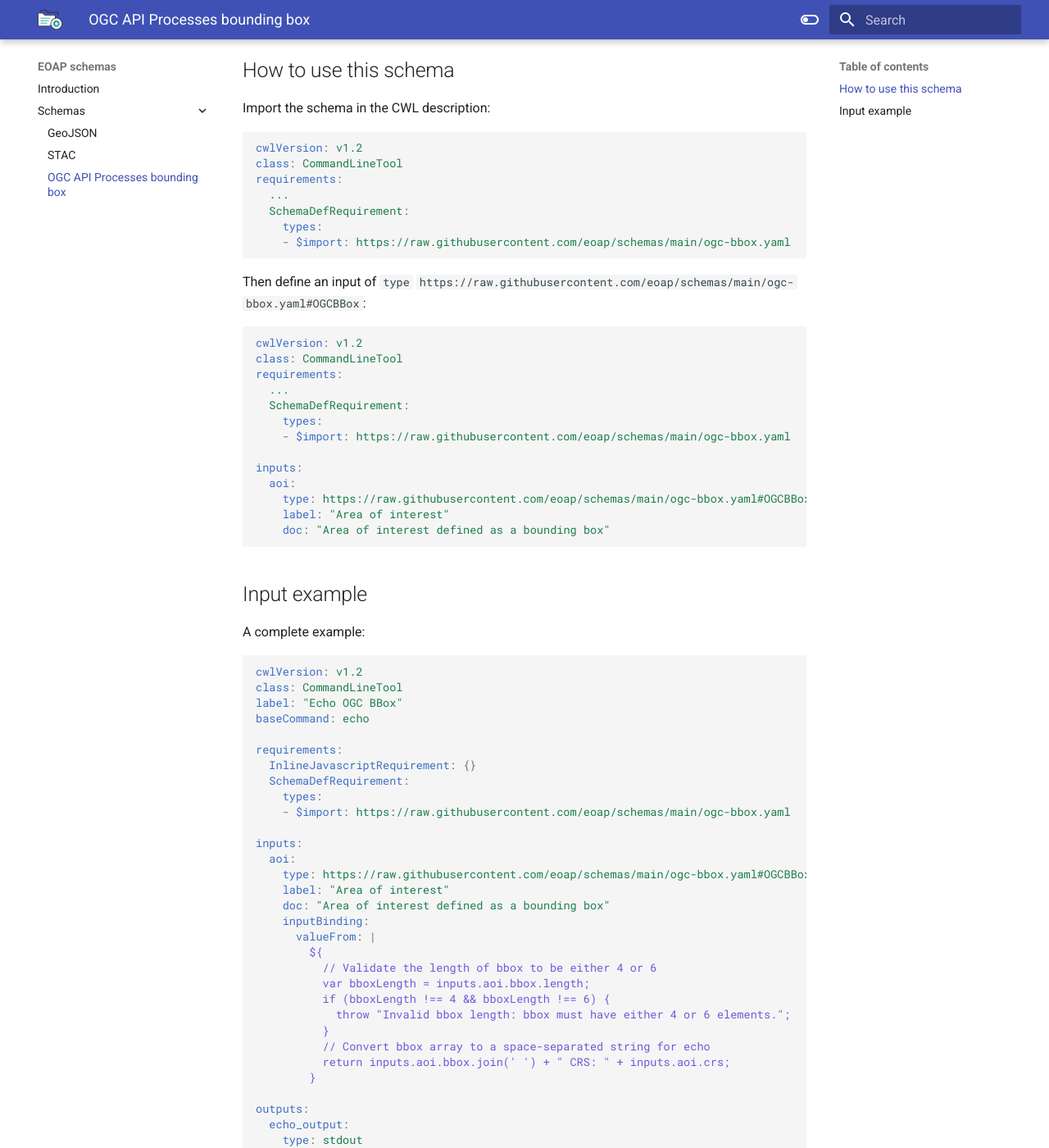
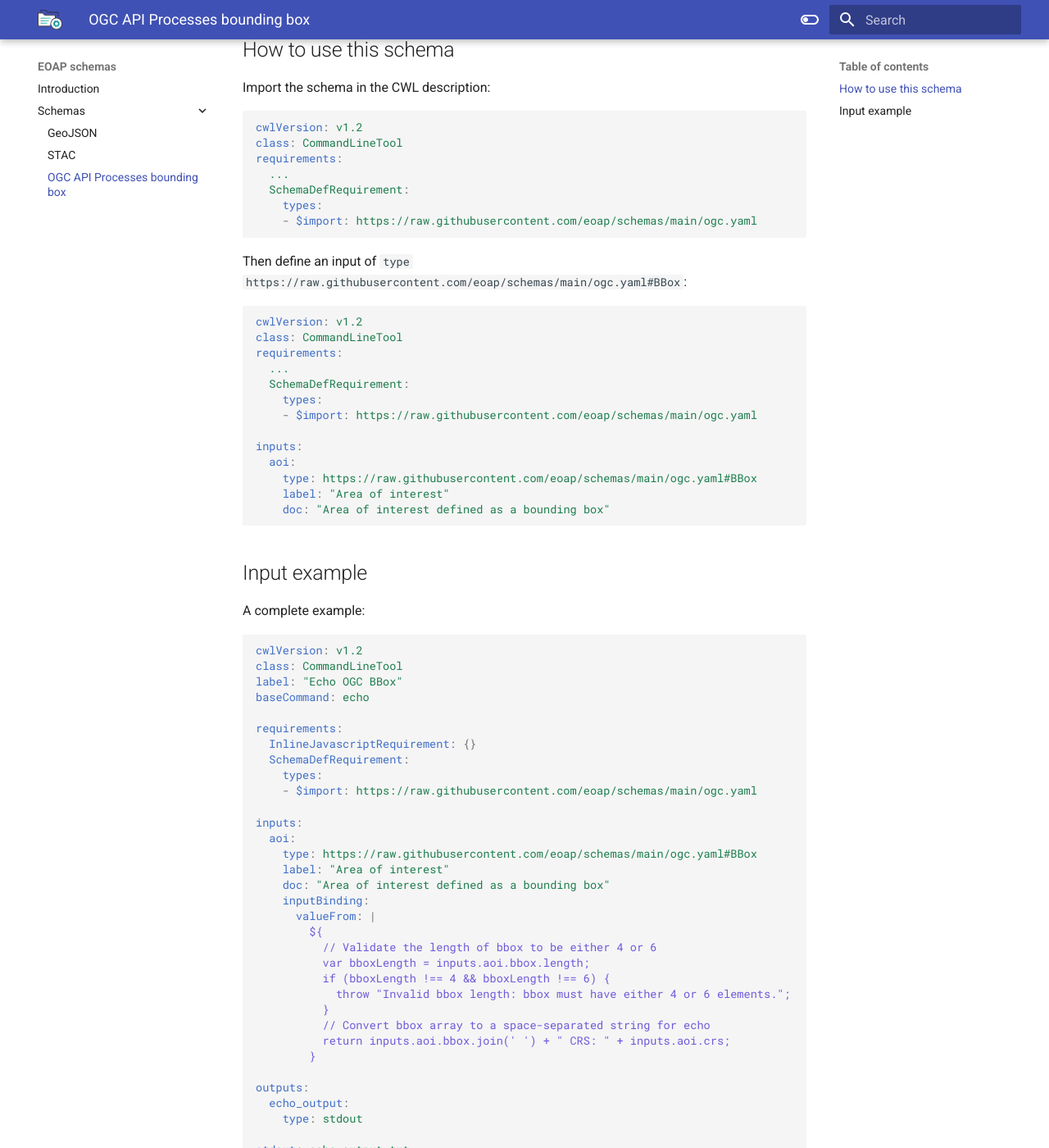
Before and after one commit to eoap/schemas, an MkDocs documentation site: the page built from docs/ogc.md, in a window 1280 px wide and 1400 px high, scrolled down 431 px. Shown: the whole window at 82% size. Built offline with MkDocs 1.6.1 and Material for MkDocs 9.7.7, drawn with Linux system fonts in a browser that asks for light colours; some of the changed lines change nothing that is shown; some of the changed text lies outside the part shown.

Commit message:
fix: doc updated according to current schema

````diff
--- a/docs/ogc.md
+++ b/docs/ogc.md
@@ -4,11 +4,11 @@
 
     This is Work in Progress
 
-The schema is available at https://raw.githubusercontent.com/eoap/schemas/main/ogc-bbox.yaml
+The schema is available at https://raw.githubusercontent.com/eoap/schemas/main/ogc.yaml
 
 The schema defines:
 
-- An `OGCBBox` record for a bounding box
+- An `BBox` record for a bounding box
 
 to support https://docs.ogc.org/is/18-062r2/18-062r2.html#bounding-box-value
 
@@ -23,10 +23,10 @@ requirements:
   ...
   SchemaDefRequirement:
     types:
-    - $import: https://raw.githubusercontent.com/eoap/schemas/main/ogc-bbox.yaml
+    - $import: https://raw.githubusercontent.com/eoap/schemas/main/ogc.yaml
 ```
 
-Then define an input of `type` `https://raw.githubusercontent.com/eoap/schemas/main/ogc-bbox.yaml#OGCBBox`:
+Then define an input of `type` `https://raw.githubusercontent.com/eoap/schemas/main/ogc.yaml#BBox`:
 
 ```yaml
 cwlVersion: v1.2
@@ -35,11 +35,11 @@ requirements:
   ...
   SchemaDefRequirement:
     types:
-    - $import: https://raw.githubusercontent.com/eoap/schemas/main/ogc-bbox.yaml
+    - $import: https://raw.githubusercontent.com/eoap/schemas/main/ogc.yaml
 
 inputs:
   aoi:
-    type: https://raw.githubusercontent.com/eoap/schemas/main/ogc-bbox.yaml#OGCBBox
+    type: https://raw.githubusercontent.com/eoap/schemas/main/ogc.yaml#BBox
     label: "Area of interest"
     doc: "Area of interest defined as a bounding box"
 ```
@@ -58,11 +58,11 @@ requirements:
   InlineJavascriptRequirement: {}
   SchemaDefRequirement:
     types:
-    - $import: https://raw.githubusercontent.com/eoap/schemas/main/ogc-bbox.yaml
+    - $import: https://raw.githubusercontent.com/eoap/schemas/main/ogc.yaml
 
 inputs:
   aoi:
-    type: https://raw.githubusercontent.com/eoap/schemas/main/ogc-bbox.yaml#OGCBBox
+    type: https://raw.githubusercontent.com/eoap/schemas/main/ogc.yaml#BBox
     label: "Area of interest"
     doc: "Area of interest defined as a bounding box"
     inputBinding:
````
